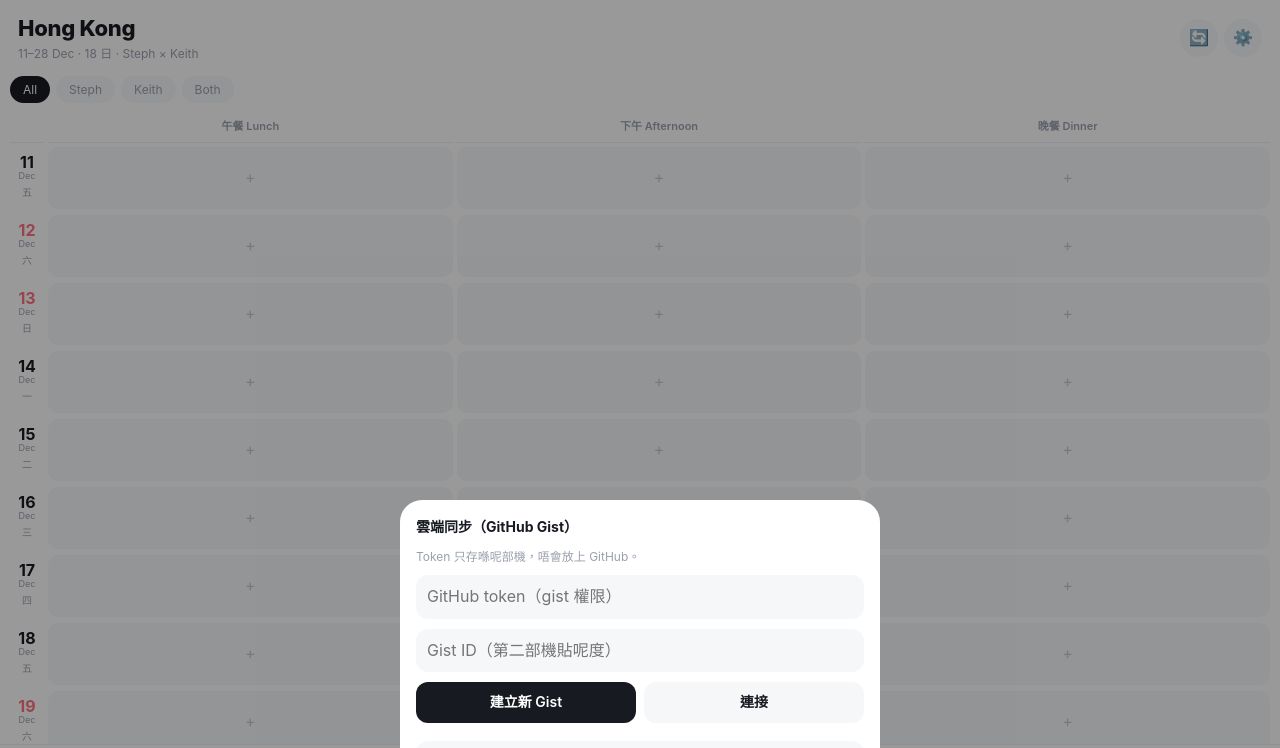
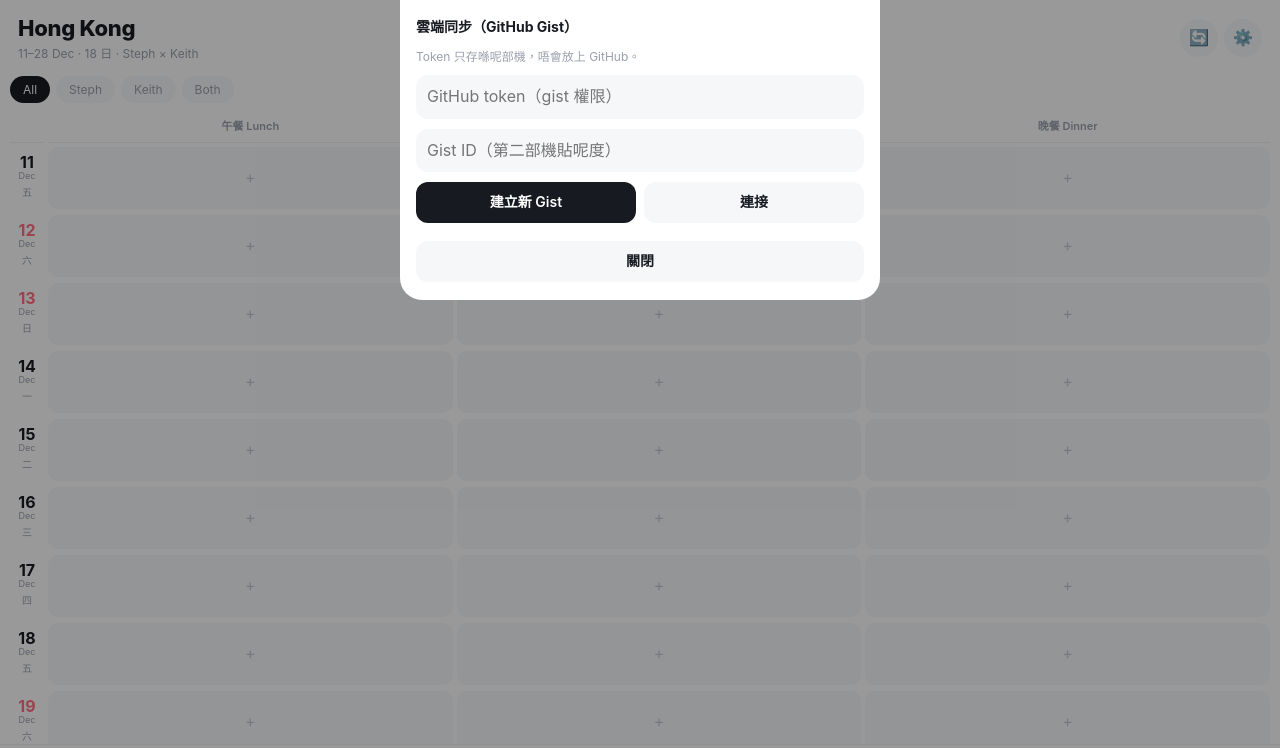
Before and after one commit to stepchans-c/hk-trip, a plain HTML site: page index.html in a window 1280 px wide. Both pictures are taken after a click on the button "⚙️". Shown: the top 748 px of the page. Drawn offline with Linux system fonts and the light colour scheme.

Commit message:
Add files via upload

```diff
--- a/index.html
+++ b/index.html
@@ -37,8 +37,8 @@ input[type=checkbox]{width:20px;height:20px;accent-color:var(--ac);flex:none}
 input,select,textarea{font:inherit;font-size:16px;color:var(--tx);background:var(--sf);border:0;border-radius:12px;padding:11px;width:100%}
 .btn{background:var(--ac);color:var(--acx);border:0;border-radius:12px;padding:11px 16px;font:inherit;font-weight:600;white-space:nowrap}
 .btn.g2{background:var(--sf);color:var(--tx)}.btn.r{background:#ff5252;color:#fff}.btn.full{width:100%;margin:0 0 6px}
-#m{position:fixed;inset:0;background:#0006;display:none;align-items:flex-end;justify-content:center;z-index:50}
-#m.s{display:flex}#mb{max-height:90vh;overflow-y:auto;background:var(--bg);width:100%;max-width:480px;border-radius:22px 22px 0 0;padding:18px 16px calc(18px + env(safe-area-inset-bottom,0px));display:flex;flex-direction:column;gap:10px}
+#m{position:fixed;inset:0;background:#0006;display:none;align-items:flex-start;justify-content:center;z-index:50}
+#m.s{display:flex}#mb{max-height:90vh;overflow-y:auto;background:var(--bg);width:100%;max-width:480px;border-radius:0 0 22px 22px;padding:calc(18px + env(safe-area-inset-top,0px)) 16px 18px;display:flex;flex-direction:column;gap:10px}
 .who{display:flex;gap:6px}.who button{flex:1;padding:10px}
 .who .chip.on{background:var(--tx);color:var(--bg)}
 header{display:flex;justify-content:space-between;align-items:center}.hb button{border:0;background:var(--sf);border-radius:50%;width:38px;height:38px;font-size:16px;margin-left:6px}#toast{position:fixed;left:50%;top:calc(env(safe-area-inset-top,0px) + 8px);transform:translateX(-50%);background:var(--tx);color:var(--bg);padding:8px 14px;border-radius:99px;font-size:12px;opacity:0;transition:opacity .25s;z-index:20;pointer-events:none;white-space:nowrap}</style></head><body>
@@ -102,7 +102,7 @@ function edit(type,key,id){
   ${isPlan?`<div class="who">${WHO.map(w=>`<button class="chip ${cur.w==w?'on':''}" onclick="cur.w='${w}';document.querySelectorAll('.who button').forEach(b=>b.classList.toggle('on',b.textContent=='${w}'))">${w}</button>`).join('')}</div>`:`<input id="fa" list="al" placeholder="地區 tag（可自己打）" value="${esc(o.a)}"><datalist id="al">${dl}</datalist>`}
   <textarea id="fn" rows="2" placeholder="備註（時間／地址／訂位…）">${esc(o.n)}</textarea>
   <div class="bar"><button class="btn" style="flex:1" onclick="commit()">儲存</button>${id?`<button class="btn r" onclick="rm()">刪除</button>`:''}<button class="btn g2" onclick="closeM()">取消</button></div>`;
-  $('m').classList.add('s');$('ft').focus();
+  $('m').classList.add('s');
 }
 function closeM(){$('m').classList.remove('s')}
 function commit(){
```
